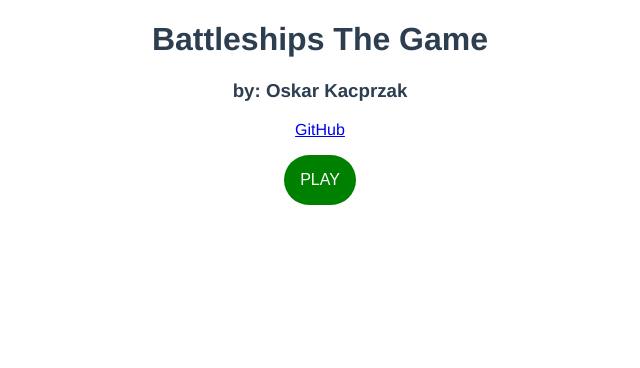
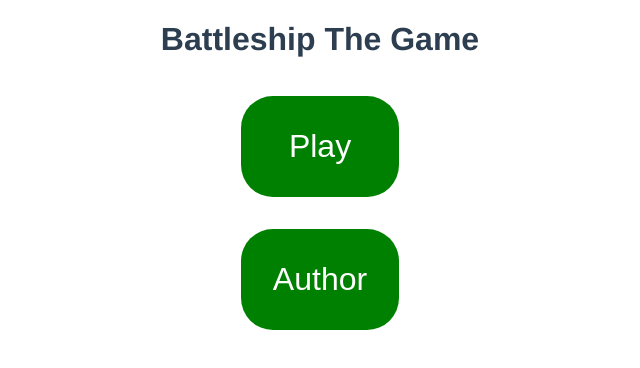
Before and after one commit to Oskarowski/battleships-app, a Vue app: page /#/ in a window 1280 px wide. Shown: the top 368 px of the page, without its empty margins (320-960 px from the left). Built offline with nearby package versions, Linux system fonts and the light colour scheme.

Commit message:
-about author component added -styling for map cetre, auto size to screen

```diff
--- a/src/App.vue
+++ b/src/App.vue
@@ -2,13 +2,19 @@
   <HomeMenu
     v-if="isMomeMenuState"
     @play-btn-clicked="playBtnClicked"
+    @author-btn-clicked="authorBtnClicked"
   ></HomeMenu>
+  <AboutAuthor
+    v-if="isAboutAuthorState"
+    @go-back-btn-clicked="goBackBtnClicked"
+  ></AboutAuthor>
   <ProperGame v-if="isGameState"> </ProperGame>
 </template>
 
 <script>
 import HomeMenu from "@/components/HomeMenu.vue";
 import ProperGame from "@/components/ProperGame.vue";
+import AboutAuthor from "@/components/AboutAuthor.vue";
 
 export default {
   name: "App",
@@ -16,24 +22,43 @@ export default {
     return {
       isMomeMenuState: true,
       isGameState: false,
+      isAboutAuthorState: false,
     };
   },
   components: {
     HomeMenu,
     ProperGame,
+    AboutAuthor,
   },
 
   methods: {
     playBtnClicked: function () {
-      console.log("playBtnClicked");
+      console.log("APP: playBtnClicked");
       this.isMomeMenuState = false;
+      this.isAboutAuthorState = false;
       this.isGameState = true;
+    },
+    authorBtnClicked: function () {
+      console.log("APP: authorBtnClicked");
+      this.isMomeMenuState = false;
+      this.isAboutAuthorState = true;
+      this.isGameState = false;
+    },
+    goBackBtnClicked: function () {
+      console.log("APP: goBackBtnClicked");
+      this.isMomeMenuState = true;
+      this.isAboutAuthorState = false;
+      this.isGameState = false;
     },
   },
 };
 </script>
 
 <style>
+body {
+  margin: 0;
+  padding: 0;
+}
 #app {
   font-family: Avenir, Helvetica, Arial, sans-serif;
   -webkit-font-smoothing: antialiased;
@@ -43,18 +68,8 @@ export default {
 
   padding: 0;
   margin: 0;
-}
 
-nav {
-  padding: 30px;
-}
-
-nav a {
-  font-weight: bold;
-  color: #2c3e50;
-}
-
-nav a.router-link-exact-active {
-  color: #42b983;
+  width: 100%;
+  height: 100%;
 }
 </style>
--- /dev/null
+++ b/src/components/AboutAuthor.vue
@@ -0,0 +1,49 @@
+<template>
+  <div class="container">
+    <h1>About Author</h1>
+    <h3>by: Oskar Kacprzak</h3>
+    <a href="https://github.com/Oskarowski" target="_blank" rel="noopener"
+      >GitHub</a
+    >
+    <button @click="goBackBtnClicked" class="btn">Go Back</button>
+  </div>
+</template>
+
+<script>
+export default {
+  methods: {
+    goBackBtnClicked: function () {
+      this.$emit("go-back-btn-clicked");
+    },
+  },
+};
+</script>
+
+<style scoped>
+.container {
+  padding: 0;
+  margin: 0;
+  width: 100%;
+  height: 100%;
+  backdrop-filter: blur(30px);
+  background-color: azure;
+  text-align: center;
+  display: flex;
+  flex-direction: column;
+  justify-content: center;
+  align-items: center;
+}
+.btn {
+  padding: 2rem;
+  background-color: green;
+  font-size: 2em;
+  border-radius: 1em;
+  border: 0;
+  margin: 1rem;
+  color: white;
+}
+.btn:hover {
+  opacity: 0.9;
+  cursor: pointer;
+}
+</style>
--- a/src/components/BattlefieldMap.vue
+++ b/src/components/BattlefieldMap.vue
@@ -41,8 +41,14 @@ export default {
 
 <style>
 .battlefield-map {
-  height: 600px;
-  width: 600px;
+  height: 100%;
+  width: 100%;
+
+  max-width: min-content;
+
+  margin-left: 1vw;
+  margin-right: 1vw;
+
   display: grid;
   grid-template-rows: repeat(10, auto);
   grid-template-columns: repeat(10, auto);
--- a/src/components/HomeMenu.vue
+++ b/src/components/HomeMenu.vue
@@ -1,12 +1,9 @@
 <template>
   <div class="home-menu-container">
-    <h1>Battleships The Game</h1>
-    <h3>by: Oskar Kacprzak</h3>
-    <a href="https://github.com/Oskarowski" target="_blank" rel="noopener"
-      >GitHub</a
-    >
-    <div>
-      <button @click="playBtnClicked" class="btn">PLAY</button>
+    <h1>Battleship The Game</h1>
+    <div class="btns-container">
+      <button @click="playBtnClicked" class="btn">Play</button>
+      <button @click="authorBtnClicked" class="btn">Author</button>
     </div>
   </div>
 </template>
@@ -16,6 +13,10 @@ export default {
   methods: {
     playBtnClicked: function () {
       this.$emit("play-btn-clicked");
+    },
+
+    authorBtnClicked: function () {
+      this.$emit("author-btn-clicked");
     },
   },
 };
@@ -29,18 +30,26 @@ export default {
   text-align: center;
   color: #2c3e50;
 
-  display: flexbox;
   cursor: default;
+  display: flex;
+  justify-content: center;
+  flex-direction: column;
 }
-
 .btn {
-  padding: 1rem;
+  padding: 2rem;
   background-color: green;
-  font-size: 1rem;
-  border-radius: 2em;
+  font-size: 2em;
+  border-radius: 1em;
   border: 0;
   margin: 1rem;
   color: white;
+}
+.btns-container {
+  display: flex;
+  flex-direction: column;
+  align-content: center;
+  justify-content: space-between;
+  flex-wrap: wrap;
 }
 .btn:hover {
   opacity: 0.9;
--- a/src/components/ProperGame.vue
+++ b/src/components/ProperGame.vue
@@ -1,6 +1,10 @@
 <template>
   <div class="game-container">
-    <BattlefieldMap></BattlefieldMap>
+    <hr />
+    <div class="proper-board">
+      <BattlefieldMap></BattlefieldMap>
+    </div>
+    <hr />
   </div>
 </template>
 
@@ -25,8 +29,22 @@ export default {
 
   padding: 0;
   margin: 0;
+}
 
+.proper-board {
   display: flex;
   justify-content: center;
+  align-content: center;
+  align-items: center;
+}
+
+hr {
+  display: block;
+  margin-top: 0.3em;
+  margin-bottom: 0.3em;
+  margin-left: auto;
+  margin-right: auto;
+  border-style: inset;
+  border-width: 2px;
 }
 </style>
--- a/src/components/SingleField.vue
+++ b/src/components/SingleField.vue
@@ -41,13 +41,18 @@ export default {
   border: 1px solid black;
   margin: 1px;
   aspect-ratio: 1/1;
+  box-sizing: border-box;
 }
 .field-marked {
   background-color: aquamarine;
 }
+@media (hover: hover) and (pointer: fine) {
+  button:hover {
+    opacity: 0.9;
+    background-color: bisque;
 
-button:hover {
-  opacity: 0.9;
-  background-color: bisque;
+    border: 1px solid bisque;
+    transition: opacity 0.2s, background-color 0.2s;
+  }
 }
 </style>
```
